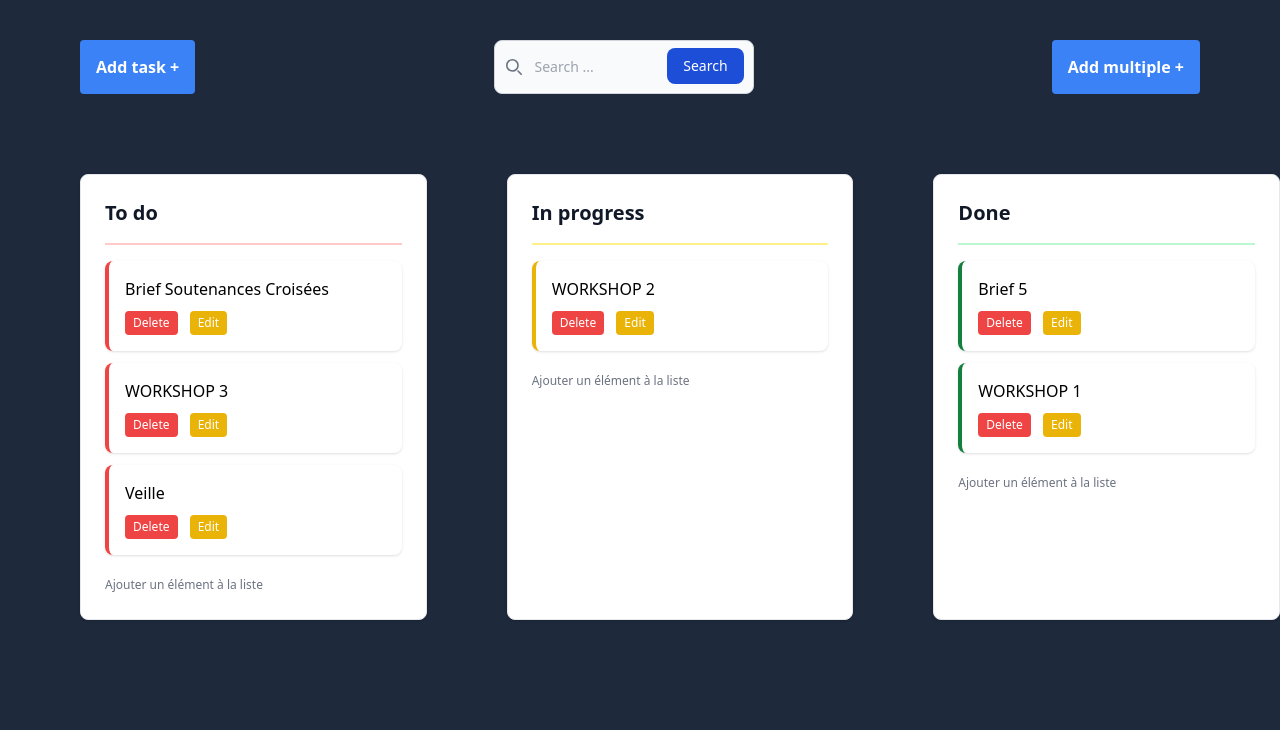
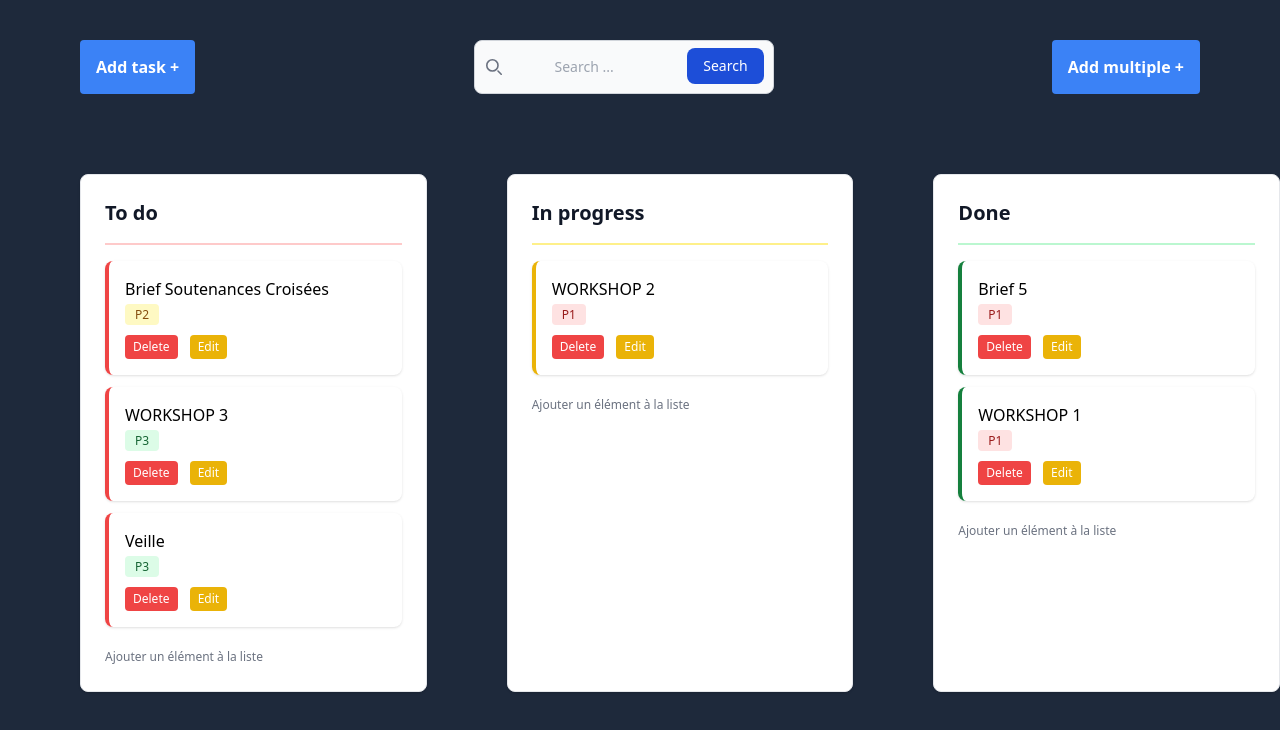
Before and after one commit to Abdellah-EL-malky/Syst-me-de-Gestion-des-T-ches-To-Do-List, a website: page index.html in a window 1280 px wide. Drawn offline with Linux system fonts and the light colour scheme.

Commit message:
ajout des stickers de priorités

```diff
--- a/index.html
+++ b/index.html
@@ -19,7 +19,7 @@
                         <path stroke="currentColor" stroke-linecap="round" stroke-linejoin="round" stroke-width="2" d="m19 19-4-4m0-7A7 7 0 1 1 1 8a7 7 0 0 1 14 0Z"/>
                     </svg>
                 </div>
-                <input type="search" id="default-search" class="block w-full p-4 ps-10 text-sm text-gray-900 border border-gray-300 rounded-lg bg-gray-50 focus:ring-blue-500 focus:border-blue-500 dark:bg-gray-700 dark:border-gray-600 dark:placeholder-gray-400 dark:text-white dark:focus:ring-blue-500 dark:focus:border-blue-500" placeholder="Search ..." required />
+                <input type="search" id="default-search" class="block w-full p-4 ps-20 text-sm text-gray-900 border border-gray-300 rounded-lg bg-gray-50 focus:ring-blue-500 focus:border-blue-500 dark:bg-gray-700 dark:border-gray-600 dark:placeholder-gray-400 dark:text-white dark:focus:ring-blue-500 dark:focus:border-blue-500" placeholder="Search ..." required />
                 <button type="submit" class="text-white absolute end-2.5 bottom-2.5 bg-blue-700 hover:bg-blue-800 focus:ring-4 focus:outline-none focus:ring-blue-300 font-medium rounded-lg text-sm px-4 py-2 dark:bg-blue-600 dark:hover:bg-blue-700 dark:focus:ring-blue-800">Search</button>
             </div>
         </form>
@@ -39,6 +39,7 @@
                         <!-- <svg xmlns="http://www.w3.org/2000/svg" viewBox="0 0 512 512">!Font Awesome Free 6.6.0 by @fontawesome - https://fontawesome.com License - https://fontawesome.com/license/free Copyright 2024 Fonticons, Inc.<path fill="#f44336" d="M256 512A256 256 0 1 0 256 0a256 256 0 1 0 0 512zM369 209L241 337c-9.4 9.4-24.6 9.4-33.9 0l-64-64c-9.4-9.4-9.4-24.6 0-33.9s24.6-9.4 33.9 0l47 47L335 175c9.4-9.4 24.6-9.4 33.9 0s9.4 24.6 0 33.9z"/></svg> -->
                         <!-- <svg xmlns="http://www.w3.org/2000/svg" viewBox="0 0 512 512">!Font Awesome Free 6.6.0 by @fontawesome - https://fontawesome.com License - https://fontawesome.com/license/free Copyright 2024 Fonticons, Inc.<path fill="#f44336" d="M464 256A208 208 0 1 0 48 256a208 208 0 1 0 416 0zM0 256a256 256 0 1 1 512 0A256 256 0 1 1 0 256z"/></svg> -->
                         <h3 class="font-medium">Brief Soutenances Croisées</h3>
+                        <span class="bg-yellow-100 text-yellow-800 text-xs font-medium me-2 px-2.5 py-0.5 rounded dark:bg-yellow-900 dark:text-yellow-300">P2</span>
                         <div class="mt-2">
                             <button class="bg-red-500 text-white px-2 py-1 rounded text-xs mr-2 hover:bg-red-400">Delete</button>
                             <button class="bg-yellow-500 text-white px-2 py-1 rounded text-xs hover:bg-yellow-300">Edit</button>
@@ -48,6 +49,7 @@
                         <!-- <svg xmlns="http://www.w3.org/2000/svg" viewBox="0 0 512 512">!Font Awesome Free 6.6.0 by @fontawesome - https://fontawesome.com License - https://fontawesome.com/license/free Copyright 2024 Fonticons, Inc.<path fill="#f44336" d="M256 512A256 256 0 1 0 256 0a256 256 0 1 0 0 512zM369 209L241 337c-9.4 9.4-24.6 9.4-33.9 0l-64-64c-9.4-9.4-9.4-24.6 0-33.9s24.6-9.4 33.9 0l47 47L335 175c9.4-9.4 24.6-9.4 33.9 0s9.4 24.6 0 33.9z"/></svg> -->
                         <!-- <svg xmlns="http://www.w3.org/2000/svg" viewBox="0 0 512 512">!Font Awesome Free 6.6.0 by @fontawesome - https://fontawesome.com License - https://fontawesome.com/license/free Copyright 2024 Fonticons, Inc.<path fill="#f44336" d="M464 256A208 208 0 1 0 48 256a208 208 0 1 0 416 0zM0 256a256 256 0 1 1 512 0A256 256 0 1 1 0 256z"/></svg> -->
                         <h3 class="font-medium">WORKSHOP 3</h3>
+                        <span class="bg-green-100 text-green-800 text-xs font-medium me-2 px-2.5 py-0.5 rounded dark:bg-green-900 dark:text-green-300">P3</span>
                         <div class="mt-2">
                             <button class="bg-red-500 text-white px-2 py-1 rounded text-xs mr-2 hover:bg-red-400">Delete</button>
                             <button class="bg-yellow-500 text-white px-2 py-1 rounded text-xs hover:bg-yellow-300">Edit</button>
@@ -57,6 +59,7 @@
                         <!-- <svg xmlns="http://www.w3.org/2000/svg" viewBox="0 0 512 512">!Font Awesome Free 6.6.0 by @fontawesome - https://fontawesome.com License - https://fontawesome.com/license/free Copyright 2024 Fonticons, Inc.<path fill="#f44336" d="M256 512A256 256 0 1 0 256 0a256 256 0 1 0 0 512zM369 209L241 337c-9.4 9.4-24.6 9.4-33.9 0l-64-64c-9.4-9.4-9.4-24.6 0-33.9s24.6-9.4 33.9 0l47 47L335 175c9.4-9.4 24.6-9.4 33.9 0s9.4 24.6 0 33.9z"/></svg> -->
                         <!-- <svg xmlns="http://www.w3.org/2000/svg" viewBox="0 0 512 512">!Font Awesome Free 6.6.0 by @fontawesome - https://fontawesome.com License - https://fontawesome.com/license/free Copyright 2024 Fonticons, Inc.<path fill="#f44336" d="M464 256A208 208 0 1 0 48 256a208 208 0 1 0 416 0zM0 256a256 256 0 1 1 512 0A256 256 0 1 1 0 256z"/></svg> -->
                         <h3 class="font-medium">Veille</h3>
+                        <span class="bg-green-100 text-green-800 text-xs font-medium me-2 px-2.5 py-0.5 rounded dark:bg-green-900 dark:text-green-300">P3</span>
                         <div class="mt-2">
                             <button class="bg-red-500 text-white px-2 py-1 rounded text-xs mr-2 hover:bg-red-400">Delete</button>
                             <button class="bg-yellow-500 text-white px-2 py-1 rounded text-xs hover:bg-yellow-300">Edit</button>
@@ -80,6 +83,7 @@
                         <!-- <svg xmlns="http://www.w3.org/2000/svg" viewBox="0 0 512 512">!Font Awesome Free 6.6.0 by @fontawesome - https://fontawesome.com License - https://fontawesome.com/license/free Copyright 2024 Fonticons, Inc.<path fill="#f44336" d="M256 512A256 256 0 1 0 256 0a256 256 0 1 0 0 512zM369 209L241 337c-9.4 9.4-24.6 9.4-33.9 0l-64-64c-9.4-9.4-9.4-24.6 0-33.9s24.6-9.4 33.9 0l47 47L335 175c9.4-9.4 24.6-9.4 33.9 0s9.4 24.6 0 33.9z"/></svg> -->
                         <!-- <svg xmlns="http://www.w3.org/2000/svg" viewBox="0 0 512 512">!Font Awesome Free 6.6.0 by @fontawesome - https://fontawesome.com License - https://fontawesome.com/license/free Copyright 2024 Fonticons, Inc.<path fill="#f44336" d="M464 256A208 208 0 1 0 48 256a208 208 0 1 0 416 0zM0 256a256 256 0 1 1 512 0A256 256 0 1 1 0 256z"/></svg> -->
                         <h3 class="font-medium">WORKSHOP 2</h3>
+                        <span class="bg-red-100 text-red-800 text-xs font-medium me-2 px-2.5 py-0.5 rounded dark:bg-red-900 dark:text-red-300">P1</span>
                         <div class="mt-2">
                             <button class="bg-red-500 text-white px-2 py-1 rounded text-xs mr-2 hover:bg-red-400">Delete</button>
                             <button class="bg-yellow-500 text-white px-2 py-1 rounded text-xs hover:bg-yellow-300">Edit</button>
@@ -103,6 +107,7 @@
                         <!-- <svg xmlns="http://www.w3.org/2000/svg" viewBox="0 0 512 512">!Font Awesome Free 6.6.0 by @fontawesome - https://fontawesome.com License - https://fontawesome.com/license/free Copyright 2024 Fonticons, Inc.<path fill="#f44336" d="M256 512A256 256 0 1 0 256 0a256 256 0 1 0 0 512zM369 209L241 337c-9.4 9.4-24.6 9.4-33.9 0l-64-64c-9.4-9.4-9.4-24.6 0-33.9s24.6-9.4 33.9 0l47 47L335 175c9.4-9.4 24.6-9.4 33.9 0s9.4 24.6 0 33.9z"/></svg> -->
                         <!-- <svg xmlns="http://www.w3.org/2000/svg" viewBox="0 0 512 512">!Font Awesome Free 6.6.0 by @fontawesome - https://fontawesome.com License - https://fontawesome.com/license/free Copyright 2024 Fonticons, Inc.<path fill="#f44336" d="M464 256A208 208 0 1 0 48 256a208 208 0 1 0 416 0zM0 256a256 256 0 1 1 512 0A256 256 0 1 1 0 256z"/></svg> -->
                         <h3 class="font-medium">Brief 5</h3>
+                        <span class="bg-red-100 text-red-800 text-xs font-medium me-2 px-2.5 py-0.5 rounded dark:bg-red-900 dark:text-red-300">P1</span>
                         <div class="mt-2">
                             <button class="bg-red-500 text-white px-2 py-1 rounded text-xs mr-2 hover:bg-red-400">Delete</button>
                             <button class="bg-yellow-500 text-white px-2 py-1 rounded text-xs hover:bg-yellow-300">Edit</button>
@@ -112,6 +117,7 @@
                         <!-- <svg xmlns="http://www.w3.org/2000/svg" viewBox="0 0 512 512">!Font Awesome Free 6.6.0 by @fontawesome - https://fontawesome.com License - https://fontawesome.com/license/free Copyright 2024 Fonticons, Inc.<path fill="#f44336" d="M256 512A256 256 0 1 0 256 0a256 256 0 1 0 0 512zM369 209L241 337c-9.4 9.4-24.6 9.4-33.9 0l-64-64c-9.4-9.4-9.4-24.6 0-33.9s24.6-9.4 33.9 0l47 47L335 175c9.4-9.4 24.6-9.4 33.9 0s9.4 24.6 0 33.9z"/></svg> -->
                         <!-- <svg xmlns="http://www.w3.org/2000/svg" viewBox="0 0 512 512">!Font Awesome Free 6.6.0 by @fontawesome - https://fontawesome.com License - https://fontawesome.com/license/free Copyright 2024 Fonticons, Inc.<path fill="#f44336" d="M464 256A208 208 0 1 0 48 256a208 208 0 1 0 416 0zM0 256a256 256 0 1 1 512 0A256 256 0 1 1 0 256z"/></svg> -->
                         <h3 class="font-medium">WORKSHOP 1</h3>
+                        <span class="bg-red-100 text-red-800 text-xs font-medium me-2 px-2.5 py-0.5 rounded dark:bg-red-900 dark:text-red-300">P1</span>
                         <div class="mt-2">
                             <button class="bg-red-500 text-white px-2 py-1 rounded text-xs mr-2 hover:bg-red-400">Delete</button>
                             <button class="bg-yellow-500 text-white px-2 py-1 rounded text-xs hover:bg-yellow-300">Edit</button>
```
Also changed, not shown: dist/style.css.
